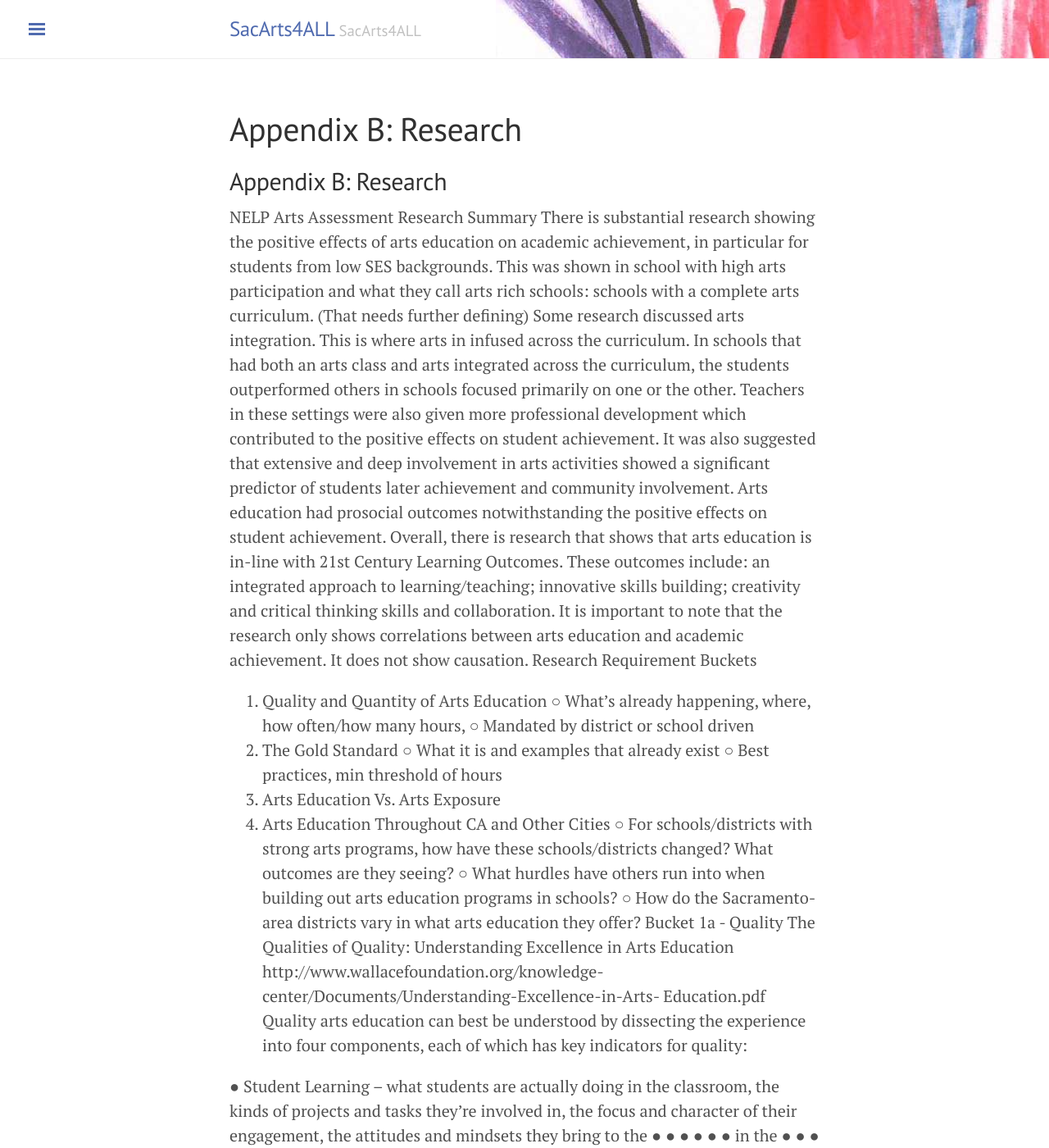
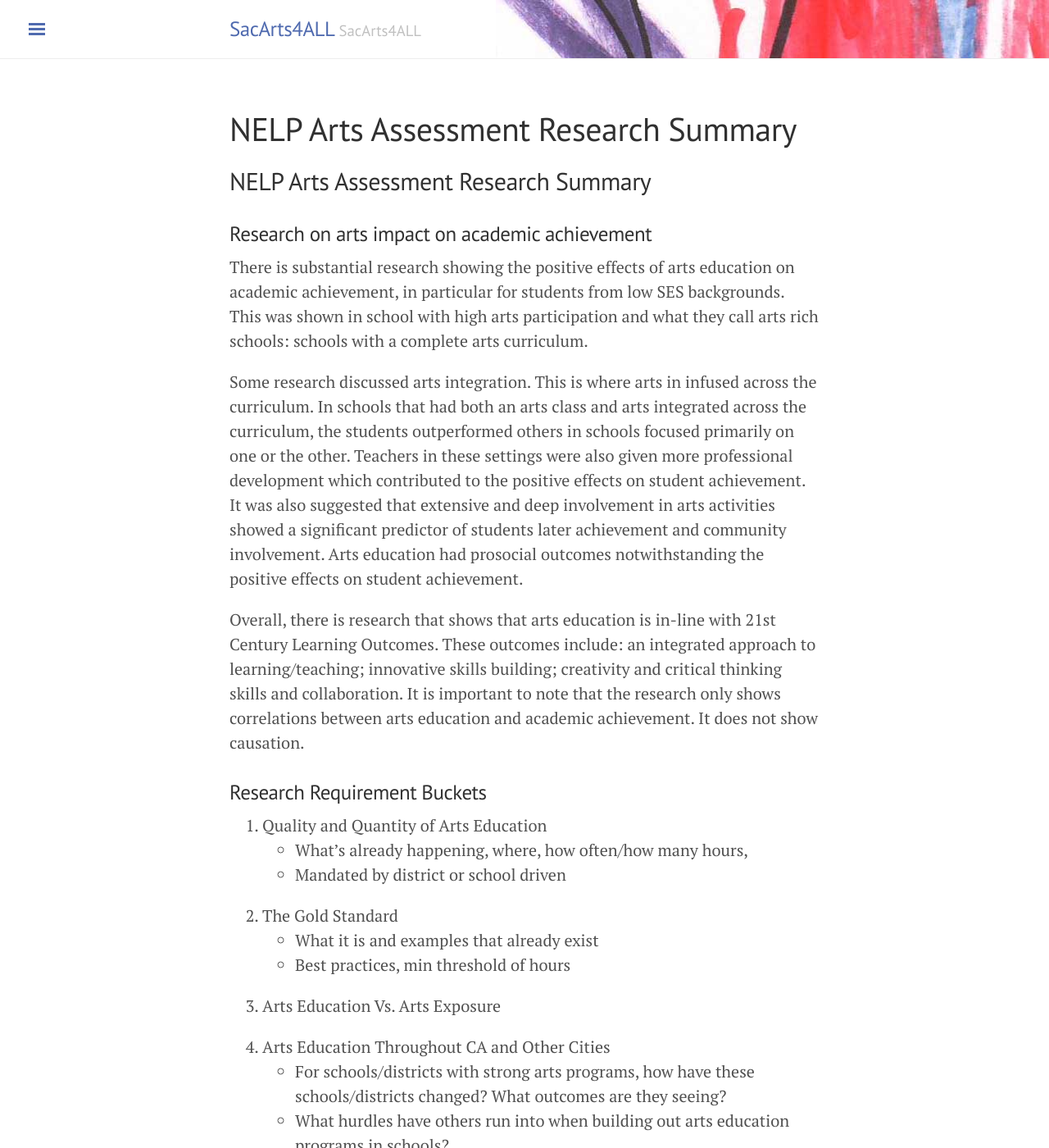
Before and after one commit to code4sac/sacarts4ALL, a Jekyll site: the page built from 8_research.md, in a window 1280 px wide and 1400 px high. Shown: the whole window at 82% size. Built offline with Jekyll 4.4.1, drawn with Linux system fonts in a browser that asks for light colours; our own code applies the rules of GitHub Pages for plain Markdown files; some of the changed text lies outside the part shown.

Commit message:
Update 8_research.md

```diff
--- a/8_research.md
+++ b/8_research.md
@@ -4,36 +4,33 @@ title: Appendix B: Research
 permalink: /research/
 ---
 
-## Appendix B: Research
+## NELP Arts Assessment Research Summary
 
-NELP Arts Assessment Research Summary
- There is substantial research showing the positive effects of arts education on academic achievement, in particular
- for students from low SES backgrounds. This was shown in school with high arts participation and what they call
- arts rich schools: schools with a complete arts curriculum. (That needs further defining)
- Some research discussed arts integration. This is where arts in infused across the curriculum. In schools that had
- both an arts class and arts integrated across the curriculum, the students outperformed others in schools focused
- primarily on one or the other. Teachers in these settings were also given more professional development which
- contributed to the positive effects on student achievement.
- It was also suggested that extensive and deep involvement in arts activities showed a significant predictor of
- students later achievement and community involvement. Arts education had prosocial outcomes notwithstanding
- the positive effects on student achievement.
- Overall, there is research that shows that arts education is in-line with 21st Century Learning Outcomes. These
- outcomes include: an integrated approach to learning/teaching; innovative skills building; creativity and critical
- thinking skills and collaboration. It is important to note that the research only shows correlations between arts
- education and academic achievement. It does not show causation.
-Research Requirement Buckets
+### Research on arts impact on academic achievement
+
+There is substantial research showing the positive effects of arts education on academic achievement, in particular for students from low SES backgrounds. This was shown in school with high arts participation and what they call arts rich schools: schools with a complete arts curriculum.
+
+Some research discussed arts integration. This is where arts in infused across the curriculum. In schools that had both an arts class and arts integrated across the curriculum, the students outperformed others in schools focused primarily on one or the other. Teachers in these settings were also given more professional development which contributed to the positive effects on student achievement. It was also suggested that extensive and deep involvement in arts activities showed a significant predictor of students later achievement and community involvement. Arts education had prosocial outcomes notwithstanding the positive effects on student achievement.
+
+Overall, there is research that shows that arts education is in-line with 21st Century Learning Outcomes. These outcomes include: an integrated approach to learning/teaching; innovative skills building; creativity and critical thinking skills and collaboration. It is important to note that the research only shows correlations between arts education and academic achievement. It does not show causation.
+
+### Research Requirement Buckets
 1. Quality and Quantity of Arts Education
-○ What’s already happening, where, how often/how many hours,
-○ Mandated by district or school driven
+  * What’s already happening, where, how often/how many hours,
+  * Mandated by district or school driven
+
 2. The Gold Standard
-○ What it is and examples that already exist
-○ Best practices, min threshold of hours
+  * What it is and examples that already exist
+  * Best practices, min threshold of hours
+
 3. Arts Education Vs. Arts Exposure
+
 4. Arts Education Throughout CA and Other Cities
-○ For schools/districts with strong arts programs, how have these schools/districts changed? What outcomes are they seeing?
-○ What hurdles have others run into when building out arts education programs in schools?
-○ How do the Sacramento-area districts vary in what arts education they offer?
-Bucket 1a - Quality
+  * For schools/districts with strong arts programs, how have these schools/districts changed? What outcomes are they seeing?
+  * What hurdles have others run into when building out arts education programs in schools?
+  * How do the Sacramento-area districts vary in what arts education they offer?
+
+### Bucket 1a - Quality
 The Qualities of Quality: Understanding Excellence in Arts Education
 http://www.wallacefoundation.org/knowledge-center/Documents/Understanding-Excellence-in-Arts- Education.pdf
 Quality arts education can best be understood by dissecting the experience into four components, each of which has key indicators for quality:
```
